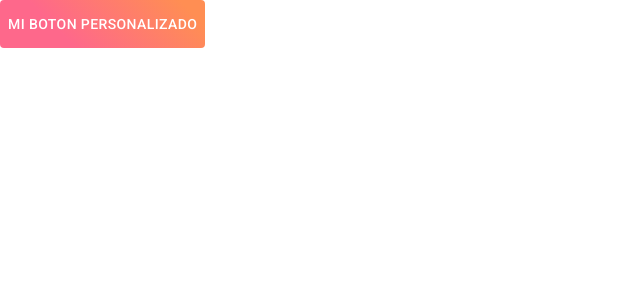
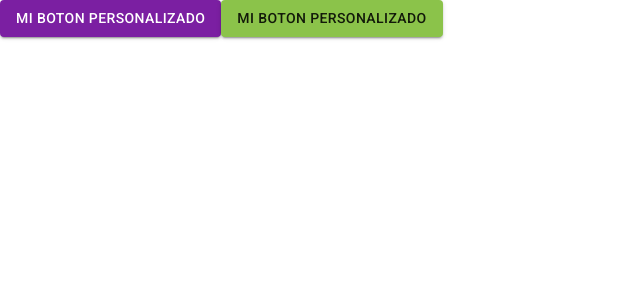
Before and after one commit to satoshi9394/react-firebase, a React (Create React App) app in the folder material-ui/: page / in a window 1280 px wide. Shown: the top 300 px of the page, without its empty margins (0-640 px from the left). Built offline with nearby package versions, Linux system fonts and the light colour scheme.

Commit message:
modificando el tema

```diff
--- a/material-ui/src/App.jsx
+++ b/material-ui/src/App.jsx
@@ -3,32 +3,25 @@
 //components UI
 import {
   Button,
-  IconButton,
-  Typography
 } from '@material-ui/core'
-//icons UI
-import {
-  Delete
-} from '@material-ui/icons'
-//styles UI
-import {makeStyles} from '@material-ui/core/styles'
 
-const useStyle = makeStyles({
-  botonPersonalizado: {
-    background: 'linear-gradient(45deg, #fe688b 30%, #ff8e53 90%)',
-    color: 'white',
-    height: 48,
-  }
-})
+//theme from ui
+import {ThemeProvider} from '@material-ui/core/styles'
+import theme from './themaConfig'
+
+
 
 function App() {
-  const classes = useStyle()
+
   return (
-    <div>
-      <Button className={classes.botonPersonalizado}>
+    <ThemeProvider theme={theme}>
+      <Button  variant='contained' color='primary'>
         Mi boton personalizado
       </Button>
-    </div>
+      <Button  variant='contained' color='secondary'>
+        Mi boton personalizado
+      </Button>
+    </ThemeProvider>
   );
 }
 
--- /dev/null
+++ b/material-ui/src/themaConfig.js
@@ -0,0 +1,17 @@
+import {createMuiTheme} from '@material-ui/core/styles'
+import {purple,
+  lightGreen
+} from '@material-ui/core/colors'
+
+const theme = createMuiTheme({
+  palette:{
+    primary: {
+      main: purple[700]
+    },
+    secondary: {
+      main: lightGreen[500]
+    }
+  }
+})
+
+export default theme;
```
